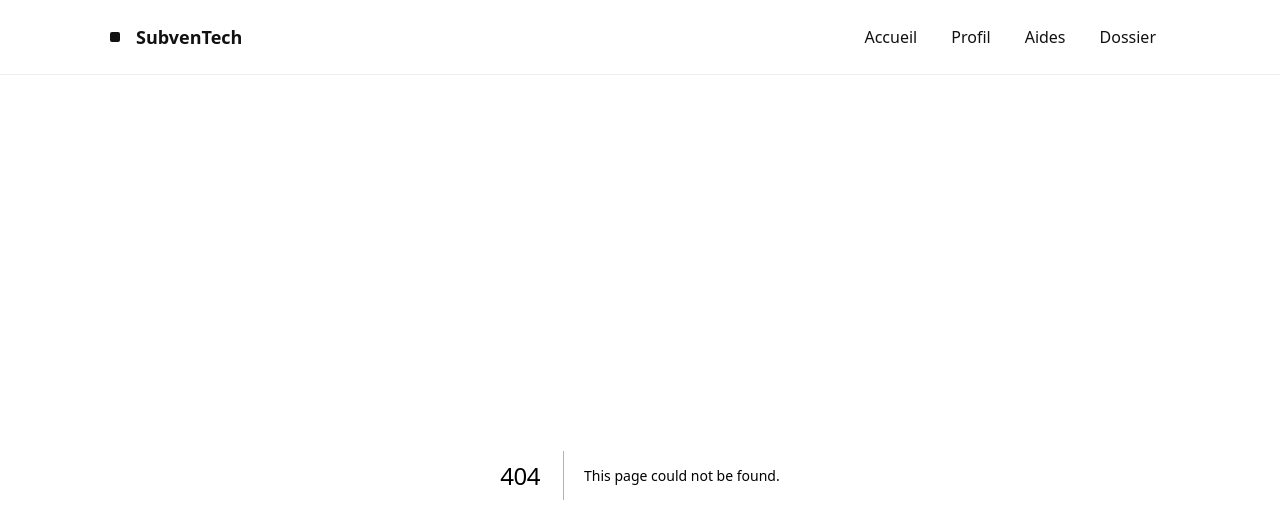
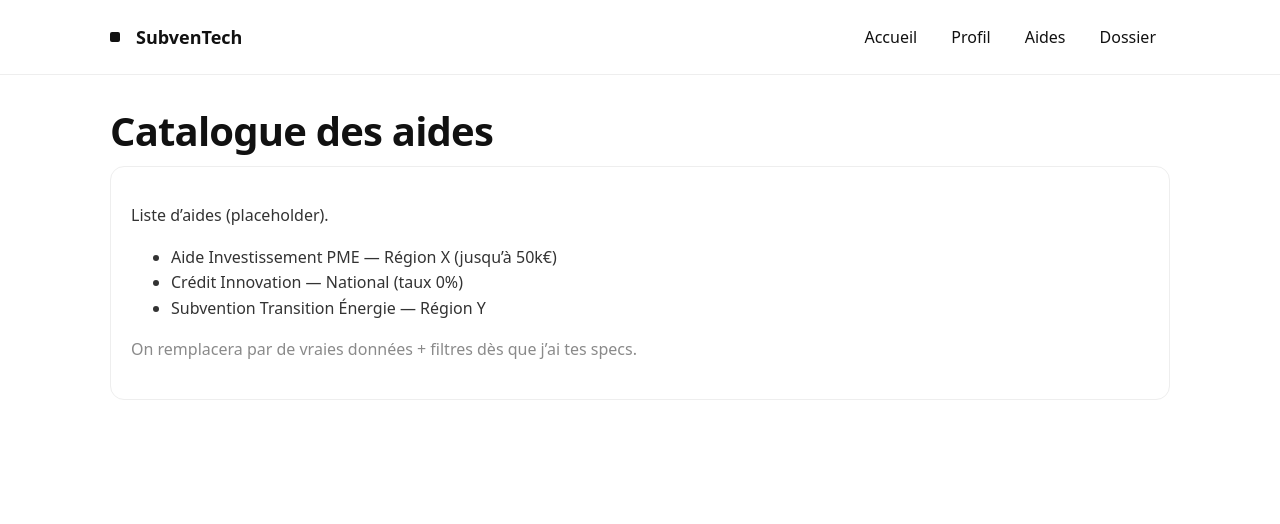
Before and after one commit to BACOUL/subventech-app, a Next.js app: page /aides in a window 1280 px wide. Before the commit this address had no page. Shown: the top 524 px of the page. Built offline with nearby package versions, Linux system fonts and the light colour scheme.

Commit message:
Create aides.js

```diff
--- /dev/null
+++ b/pages/aides.js
@@ -0,0 +1,16 @@
+export default function Aides() {
+  return (
+    <main className="container">
+      <h1>Catalogue des aides</h1>
+      <div className="card">
+        <p>Liste d’aides (placeholder).</p>
+        <ul>
+          <li>Aide Investissement PME — Région X (jusqu’à 50k€)</li>
+          <li>Crédit Innovation — National (taux 0%)</li>
+          <li>Subvention Transition Énergie — Région Y</li>
+        </ul>
+        <p className="muted">On remplacera par de vraies données + filtres dès que j’ai tes specs.</p>
+      </div>
+    </main>
+  );
+}
```
